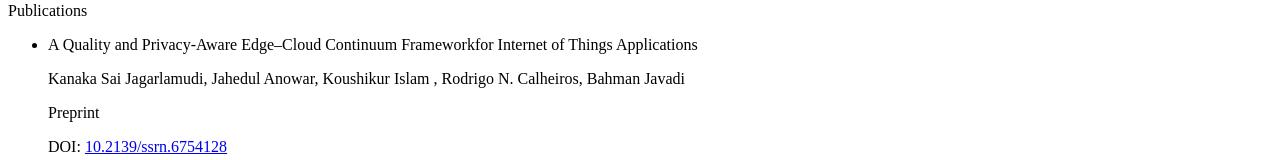
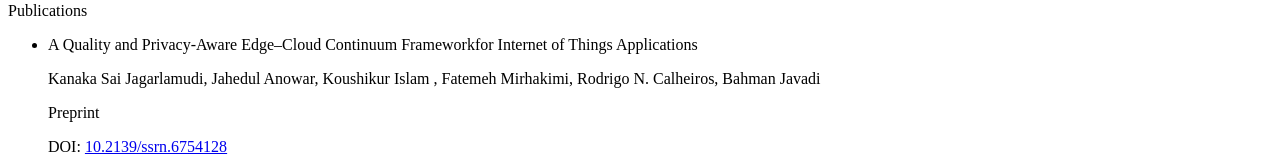
Before and after one commit to koushikur-islam/koushikur-islam.github.io, a Next.js app: page / in a window 1280 px wide. Shown: the part 759-919 px from the top of the page. Built offline with nearby package versions, Linux system fonts and the light colour scheme; a web font is replaced by a local one.

Commit message:
name update

```diff
--- a/components/PublicationsComponent.tsx
+++ b/components/PublicationsComponent.tsx
@@ -10,7 +10,7 @@ export default function PublicationsComponent() {
                 <li className='border-t border-slate-700 rounded pb-3'>
                     <div className='mt-3'>
                         <p className='mr font-semibold text-lg'>A Quality and Privacy-Aware Edge–Cloud Continuum Frameworkfor Internet of Things Applications </p>
-                        <p className='my-2'> Kanaka Sai Jagarlamudi, Jahedul Anowar, <label style={{ color: 'var(--primary-color)' }}>Koushikur Islam </label>, Rodrigo N. Calheiros, Bahman Javadi</p>
+                        <p className='my-2'> Kanaka Sai Jagarlamudi, Jahedul Anowar, <label style={{ color: 'var(--primary-color)' }}>Koushikur Islam </label>, Fatemeh Mirhakimi, Rodrigo N. Calheiros, Bahman Javadi</p>
                         <p><label className='italic font-normal text-base'>Preprint</label></p>
                         <p className=' mb-3 mt-2'>DOI: <a className='underline' target='_blank' href="https://doi.org/10.2139/ssrn.6754128">10.2139/ssrn.6754128</a> </p>
                         <p className="research-item">Elsevier</p>
```
